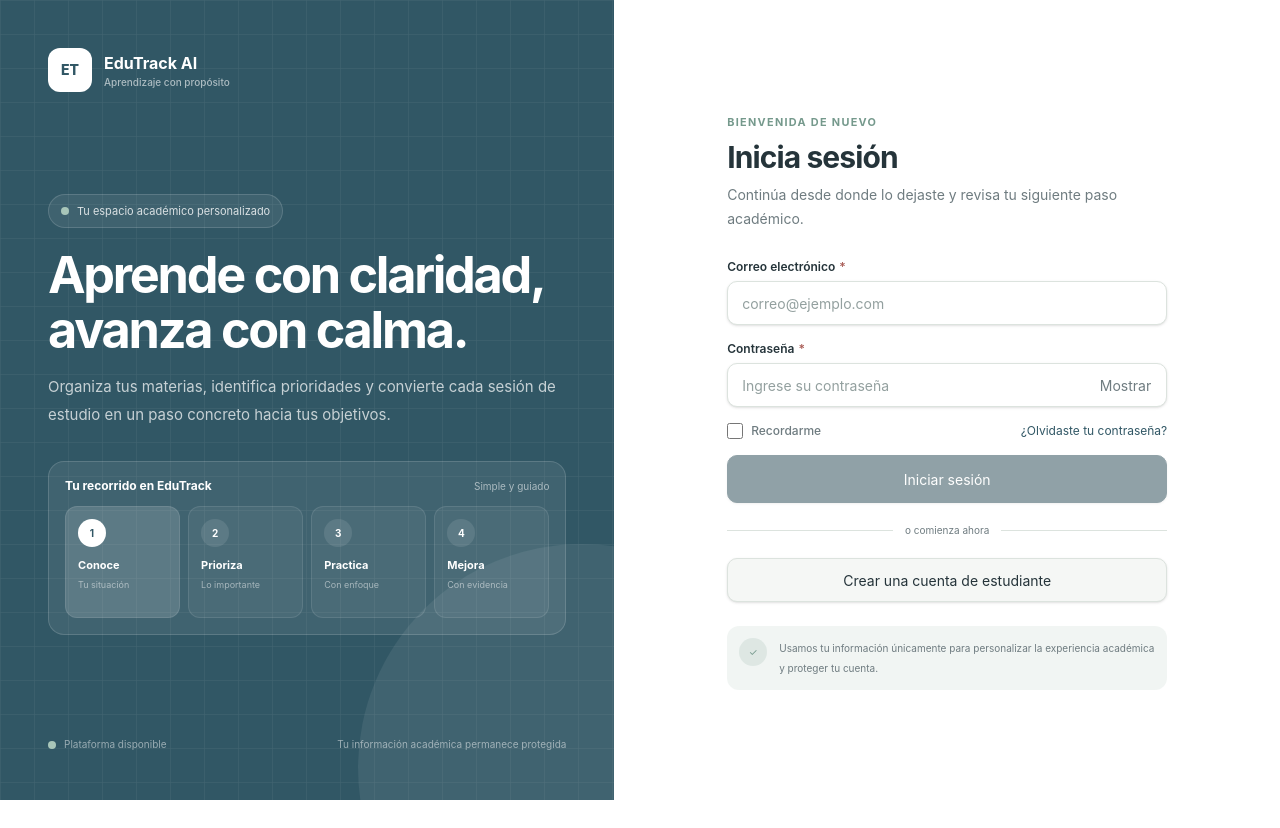
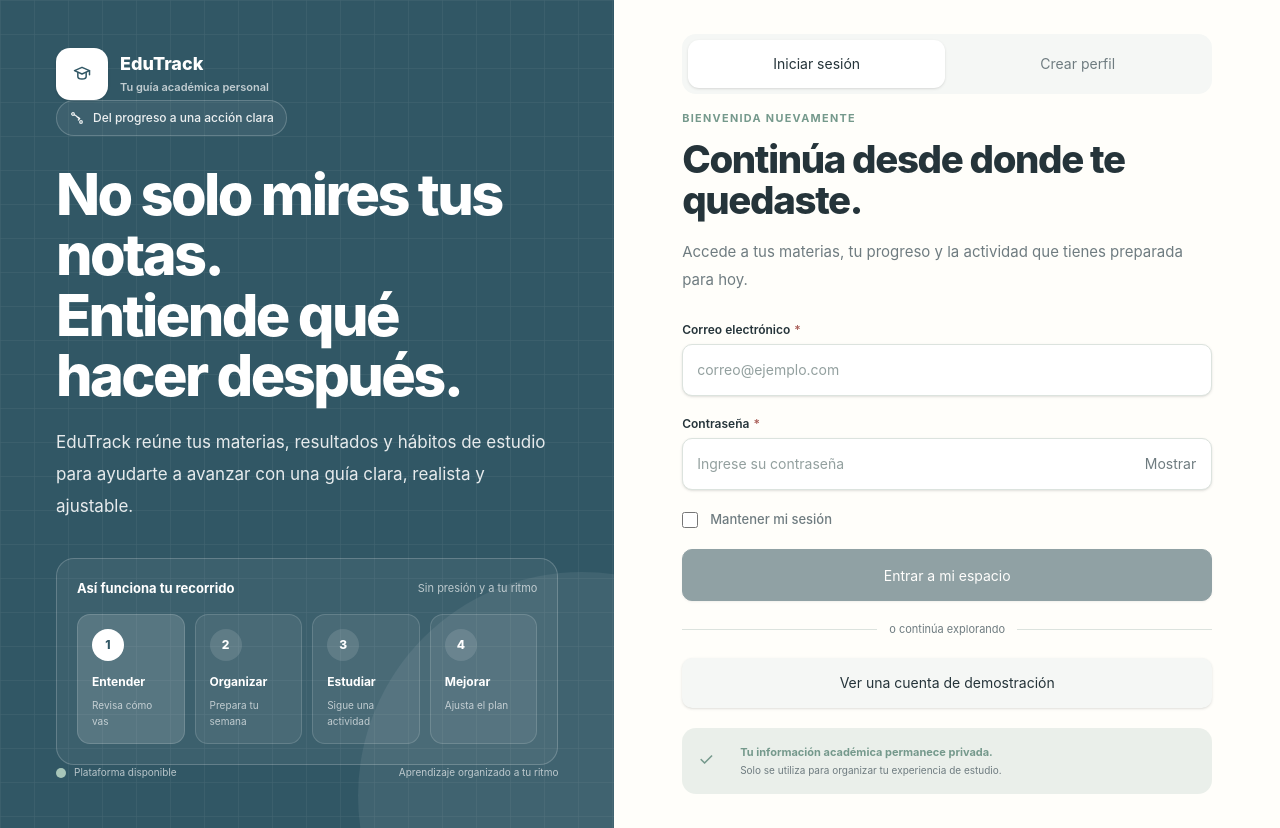
Before and after one commit to luiscdano/EdutrackAI_Frontend, a React (Vite) app: page /login in a window 1280 px wide. Before the commit the page ends 800 px from the top, so only its background shows below. Built offline with nearby package versions, Linux system fonts and the light colour scheme.

Commit message:
fix: match login screen to standalone prototype

```diff
--- a/src/pages/login/Login.tsx
+++ b/src/pages/login/Login.tsx
@@ -31,17 +31,53 @@ const getLoginErrorMessage = (error: unknown): string => {
   const errorMessages: Record<string, string> = {
     "Invalid credentials": "Correo o contraseña incorrectos.",
     "Validation error": "Verifica que los datos introducidos sean válidos.",
-    "Failed to authenticate user": "El servidor no pudo completar el inicio de sesión.",
+    "Failed to authenticate user":
+      "El servidor no pudo completar el inicio de sesión.",
     "Internal server error": "Ocurrió un error interno en el servidor.",
   };
 
   return errorMessages[error.message] ?? error.message;
 };
 
+const GraduationIcon = () => (
+  <svg
+    aria-hidden="true"
+    viewBox="0 0 24 24"
+    className="h-5 w-5"
+    fill="none"
+    stroke="currentColor"
+    strokeWidth="1.8"
+    strokeLinecap="round"
+    strokeLinejoin="round"
+  >
+    <path d="m3 8 9-4 9 4-9 4-9-4Z" />
+    <path d="M7 10.2V15c0 1.7 2.2 3 5 3s5-1.3 5-3v-4.8" />
+    <path d="M21 8v5" />
+  </svg>
+);
+
+const JourneyIcon = () => (
+  <svg
+    aria-hidden="true"
+    viewBox="0 0 24 24"
+    className="h-4 w-4"
+    fill="none"
+    stroke="currentColor"
+    strokeWidth="1.8"
+    strokeLinecap="round"
+    strokeLinejoin="round"
+  >
+    <circle cx="6" cy="6" r="2" />
+    <circle cx="18" cy="18" r="2" />
+    <path d="M8 7.2c4 1.1 4.2 4.8 8 5.7" />
+    <path d="m14 11 2 2-2 2" />
+  </svg>
+);
+
 const Login = ({ onLoginSuccess }: LoginProps) => {
-  const [credentials, setCredentials] = useState<LoginCredentials>(initialCredentials);
+  const [credentials, setCredentials] =
+    useState<LoginCredentials>(initialCredentials);
   const [errorMessage, setErrorMessage] = useState<string | null>(null);
-  const [recoveryNotice, setRecoveryNotice] = useState(false);
   const [isSubmitting, setIsSubmitting] = useState(false);
 
   const handleChange = (event: ChangeEvent<HTMLInputElement>) => {
@@ -53,7 +89,6 @@ const Login = ({ onLoginSuccess }: LoginProps) => {
   const handleSubmit = async (event: FormEvent<HTMLFormElement>) => {
     event.preventDefault();
     setErrorMessage(null);
-    setRecoveryNotice(false);
 
     const email = credentials.email.trim();
 
@@ -75,7 +110,39 @@ const Login = ({ onLoginSuccess }: LoginProps) => {
     setIsSubmitting(true);
 
     try {
-      const authData = await loginUser({ email, password: credentials.password });
+      const authData = await loginUser({
+        email,
+        password: credentials.password,
+      });
+      onLoginSuccess(authData.user);
+    } catch (error) {
+      setErrorMessage(getLoginErrorMessage(error));
+    } finally {
+      setIsSubmitting(false);
+    }
+  };
+
+  const handleDemoAccount = async () => {
+    const demoEmail = import.meta.env.VITE_DEMO_EMAIL as string | undefined;
+    const demoPassword = import.meta.env.VITE_DEMO_PASSWORD as
+      | string
+      | undefined;
+
+    if (!demoEmail || !demoPassword) {
+      setErrorMessage(
+        "La cuenta de demostración todavía no está configurada.",
+      );
+      return;
+    }
+
+    setErrorMessage(null);
+    setIsSubmitting(true);
+
+    try {
+      const authData = await loginUser({
+        email: demoEmail,
+        password: demoPassword,
+      });
       onLoginSuccess(authData.user);
     } catch (error) {
       setErrorMessage(getLoginErrorMessage(error));
@@ -87,86 +154,138 @@ const Login = ({ onLoginSuccess }: LoginProps) => {
   const isFormComplete =
     credentials.email.trim() !== "" && credentials.password !== "";
 
+  const journeySteps = [
+    ["1", "Entender", "Revisa cómo vas"],
+    ["2", "Organizar", "Prepara tu semana"],
+    ["3", "Estudiar", "Sigue una actividad"],
+    ["4", "Mejorar", "Ajusta el plan"],
+  ];
+
   return (
-    <main className="grid min-h-screen bg-surface lg:grid-cols-[minmax(380px,0.96fr)_minmax(410px,1.04fr)]">
-      <section className="auth-identity-pattern hidden min-h-screen flex-col justify-between p-9 text-white lg:flex xl:p-12">
+    <main className="grid min-h-screen bg-surface lg:grid-cols-[48%_52%]">
+      <section className="auth-identity-pattern hidden min-h-screen flex-col justify-between px-11 py-11 text-white lg:flex xl:px-14 xl:py-12">
         <div className="flex items-center gap-3">
-          <span className="grid h-11 w-11 place-items-center rounded-xl bg-white text-sm font-extrabold text-[#315765]">ET</span>
+          <span className="grid h-[52px] w-[52px] place-items-center rounded-[14px] bg-white text-[#315765] shadow-sm">
+            <GraduationIcon />
+          </span>
           <span>
-            <strong className="block text-base">EduTrack AI</strong>
-            <small className="block text-[10px] font-medium text-white/60">Aprendizaje con propósito</small>
+            <strong className="block text-[18px] font-extrabold leading-tight">
+              EduTrack
+            </strong>
+            <small className="mt-1 block text-[11px] font-semibold text-white/70">
+              Tu guía académica personal
+            </small>
           </span>
         </div>
 
-        <div className="max-w-xl">
-          <span className="inline-flex items-center gap-2 rounded-full border border-white/15 bg-white/[0.07] px-3 py-2 text-[11px] text-white/80">
-            <span className="h-2 w-2 rounded-full bg-[#a8c6b9]" />
-            Tu espacio académico personalizado
+        <div className="max-w-[650px]">
+          <span className="inline-flex items-center gap-2 rounded-full border border-white/20 bg-white/[0.06] px-3 py-2 text-[12px] font-medium text-white/90">
+            <JourneyIcon />
+            Del progreso a una acción clara
           </span>
-          <h1 className="mt-5 max-w-lg text-[clamp(2.15rem,4vw,3.15rem)] font-bold leading-[1.08] tracking-[-0.045em]">
-            Aprende con claridad, avanza con calma.
+
+          <h1 className="mt-7 max-w-[660px] text-[clamp(2.6rem,4.5vw,4rem)] font-extrabold leading-[1.05] tracking-[-0.045em]">
+            No solo mires tus notas.
+            <br />
+            Entiende qué hacer después.
           </h1>
-          <p className="mt-4 max-w-lg text-[15px] leading-7 text-white/72">
-            Organiza tus materias, identifica prioridades y convierte cada sesión de estudio en un paso concreto hacia tus objetivos.
+
+          <p className="mt-5 max-w-[610px] text-[17px] leading-8 text-white/88">
+            EduTrack reúne tus materias, resultados y hábitos de estudio para
+            ayudarte a avanzar con una guía clara, realista y ajustable.
           </p>
 
-          <div className="mt-8 rounded-2xl border border-white/15 bg-white/[0.075] p-4">
-            <div className="mb-3 flex items-center justify-between text-xs">
-              <strong>Tu recorrido en EduTrack</strong>
-              <span className="text-[10px] text-white/55">Simple y guiado</span>
+          <div className="mt-9 rounded-[18px] border border-white/20 bg-white/[0.055] p-5">
+            <div className="mb-4 flex items-center justify-between gap-3 text-[13px]">
+              <strong>Así funciona tu recorrido</strong>
+              <span className="text-[11px] text-white/65">
+                Sin presión y a tu ritmo
+              </span>
             </div>
-            <div className="grid grid-cols-4 gap-2">
-              {[
-                ["1", "Conoce", "Tu situación"],
-                ["2", "Prioriza", "Lo importante"],
-                ["3", "Practica", "Con enfoque"],
-                ["4", "Mejora", "Con evidencia"],
-              ].map(([number, title, detail], index) => (
-                <div key={number} className={`min-h-28 rounded-xl border border-white/10 p-3 ${index === 0 ? "bg-white/15" : "bg-white/[0.055]"}`}>
-                  <span className={`grid h-7 w-7 place-items-center rounded-full text-[10px] font-bold ${index === 0 ? "bg-white text-[#315765]" : "bg-white/10"}`}>
+
+            <div className="grid grid-cols-4 gap-2.5">
+              {journeySteps.map(([number, title, detail], index) => (
+                <div
+                  key={number}
+                  className={`min-h-[126px] rounded-[13px] border border-white/15 p-3.5 ${
+                    index === 0 ? "bg-white/14" : "bg-white/[0.065]"
+                  }`}
+                >
+                  <span
+                    className={`grid h-8 w-8 place-items-center rounded-full text-xs font-extrabold ${
+                      index === 0
+                        ? "bg-white text-[#315765]"
+                        : "bg-white/12 text-white"
+                    }`}
+                  >
                     {number}
                   </span>
-                  <strong className="mt-2.5 block text-[11px]">{title}</strong>
-                  <small className="mt-1 block text-[9px] text-white/50">{detail}</small>
+                  <strong className="mt-3 block text-[12px]">{title}</strong>
+                  <small className="mt-1.5 block text-[10px] leading-4 text-white/65">
+                    {detail}
+                  </small>
                 </div>
               ))}
             </div>
           </div>
         </div>
 
-        <div className="flex items-center justify-between text-[10px] text-white/50">
-          <span className="flex items-center gap-2"><i className="h-2 w-2 rounded-full bg-[#a8c6b9]" /> Plataforma disponible</span>
-          <span>Tu información académica permanece protegida</span>
+        <div className="flex items-center justify-between gap-4 text-[10px] text-white/65">
+          <span className="flex items-center gap-2">
+            <i className="h-2.5 w-2.5 rounded-full bg-[#a8c6b9]" />
+            Plataforma disponible
+          </span>
+          <span>Aprendizaje organizado a tu ritmo</span>
         </div>
       </section>
 
-      <section className="app-grid-background grid min-h-screen place-items-center px-4 py-8 sm:px-7 lg:px-10">
-        <div className="w-full max-w-[440px]">
-          <div className="mb-8 flex items-center gap-3 lg:hidden">
-            <span className="grid h-10 w-10 place-items-center rounded-xl bg-primary-hover text-xs font-extrabold text-white">ET</span>
+      <section className="flex min-h-screen items-center justify-center bg-[#fffefa] px-5 py-8 sm:px-8 lg:px-12 xl:px-16">
+        <div className="w-full max-w-[530px]">
+          <div className="mb-7 flex items-center gap-3 lg:hidden">
+            <span className="grid h-11 w-11 place-items-center rounded-xl bg-primary text-white">
+              <GraduationIcon />
+            </span>
             <span>
-              <strong className="block text-base text-content">EduTrack AI</strong>
-              <small className="block text-[10px] text-muted">Aprendizaje con propósito</small>
+              <strong className="block text-base text-content">EduTrack</strong>
+              <small className="text-[10px] text-muted">
+                Tu guía académica personal
+              </small>
             </span>
           </div>
 
-          <span className="prototype-eyebrow">Bienvenida de nuevo</span>
-          <h2 className="mt-2 text-3xl font-bold tracking-[-0.03em] text-content">Inicia sesión</h2>
-          <p className="mt-2 text-sm leading-6 text-muted">
-            Continúa desde donde lo dejaste y revisa tu siguiente paso académico.
-          </p>
+          <div className="grid grid-cols-2 gap-1 rounded-[14px] bg-surface-muted p-1.5">
+            <button
+              type="button"
+              className="min-h-[48px] rounded-[11px] bg-surface px-4 text-sm font-bold text-content shadow-sm"
+              aria-current="page"
+            >
+              Iniciar sesión
+            </button>
+            <button
+              type="button"
+              onClick={() => window.location.assign("/register")}
+              className="min-h-[48px] rounded-[11px] px-4 text-sm font-bold text-muted transition hover:bg-surface/70 hover:text-content"
+            >
+              Crear perfil
+            </button>
+          </div>
 
-          <form onSubmit={handleSubmit} noValidate className="mt-7 space-y-4">
+          <div className="mt-3">
+            <span className="prototype-eyebrow">Bienvenida nuevamente</span>
+            <h2 className="mt-3 max-w-[480px] text-[clamp(2rem,3vw,2.65rem)] font-extrabold leading-[1.08] tracking-[-0.035em] text-content">
+              Continúa desde donde te quedaste.
+            </h2>
+            <p className="mt-4 max-w-[510px] text-[15px] leading-7 text-muted">
+              Accede a tus materias, tu progreso y la actividad que tienes
+              preparada para hoy.
+            </p>
+          </div>
+
+          <form onSubmit={handleSubmit} noValidate className="mt-7 space-y-5">
             {errorMessage && (
               <Alert variant="danger" title="No se pudo iniciar sesión">
                 {errorMessage}
               </Alert>
-            )}
-
-            {recoveryNotice && (
-              <div role="status" className="rounded-xl border border-border bg-surface-muted p-3 text-xs leading-5 text-muted">
-                La recuperación por correo todavía no está disponible. Por ahora, solicita a un administrador que restablezca tu acceso.
-              </div>
             )}
 
             <Input
@@ -179,6 +298,7 @@ const Login = ({ onLoginSuccess }: LoginProps) => {
               autoComplete="email"
               disabled={isSubmitting}
               required
+              className="min-h-[52px] bg-[#fffefa]"
             />
 
             <PasswordInput
@@ -189,21 +309,16 @@ const Login = ({ onLoginSuccess }: LoginProps) => {
               autoComplete="current-password"
               disabled={isSubmitting}
               required
+              className="min-h-[52px] bg-[#fffefa]"
             />
 
-            <div className="flex items-center justify-between gap-3 text-xs text-muted">
-              <label className="flex items-center gap-2 font-medium">
-                <input type="checkbox" className="h-4 w-4 rounded border-border accent-primary" />
-                Recordarme
-              </label>
-              <button
-                type="button"
-                onClick={() => setRecoveryNotice(true)}
-                className="font-semibold text-primary hover:underline"
-              >
-                ¿Olvidaste tu contraseña?
-              </button>
-            </div>
+            <label className="flex w-max cursor-pointer items-center gap-3 text-[13px] font-medium text-muted">
+              <input
+                type="checkbox"
+                className="h-4 w-4 rounded border-border accent-primary"
+              />
+              Mantener mi sesión
+            </label>
 
             <Button
               type="submit"
@@ -211,27 +326,37 @@ const Login = ({ onLoginSuccess }: LoginProps) => {
               size="lg"
               loading={isSubmitting}
               disabled={!isFormComplete || isSubmitting}
+              className="min-h-[52px] text-[15px]"
             >
-              {isSubmitting ? "Iniciando sesión" : "Iniciar sesión"}
+              {isSubmitting ? "Iniciando sesión" : "Entrar a mi espacio"}
             </Button>
 
-            <div className="flex items-center gap-3 py-1 text-[10px] text-muted before:h-px before:flex-1 before:bg-border after:h-px after:flex-1 after:bg-border">
-              o comienza ahora
+            <div className="flex items-center gap-3 text-[11px] text-muted before:h-px before:flex-1 before:bg-border after:h-px after:flex-1 after:bg-border">
+              o continúa explorando
             </div>
 
             <Button
               type="button"
               variant="secondary"
               fullWidth
-              onClick={() => window.location.assign("/register")}
+              onClick={() => void handleDemoAccount()}
+              disabled={isSubmitting}
+              className="min-h-[50px] border-0 bg-surface-muted text-[14px] font-bold hover:bg-primary/10"
             >
-              Crear una cuenta de estudiante
+              Ver una cuenta de demostración
             </Button>
           </form>
 
-          <div className="mt-6 grid grid-cols-[30px_1fr] gap-2.5 rounded-xl bg-success/10 p-3 text-[10px] leading-5 text-muted">
-            <span className="grid h-7 w-7 place-items-center rounded-full bg-success/15 text-success">✓</span>
-            <p>Usamos tu información únicamente para personalizar la experiencia académica y proteger tu cuenta.</p>
+          <div className="mt-5 grid grid-cols-[30px_1fr] gap-3 rounded-[14px] bg-success/15 px-4 py-4">
+            <span className="pt-0.5 text-lg text-success">✓</span>
+            <div>
+              <strong className="block text-[11px] text-success">
+                Tu información académica permanece privada.
+              </strong>
+              <p className="mt-0.5 text-[10px] leading-4 text-muted">
+                Solo se utiliza para organizar tu experiencia de estudio.
+              </p>
+            </div>
           </div>
         </div>
       </section>
```
